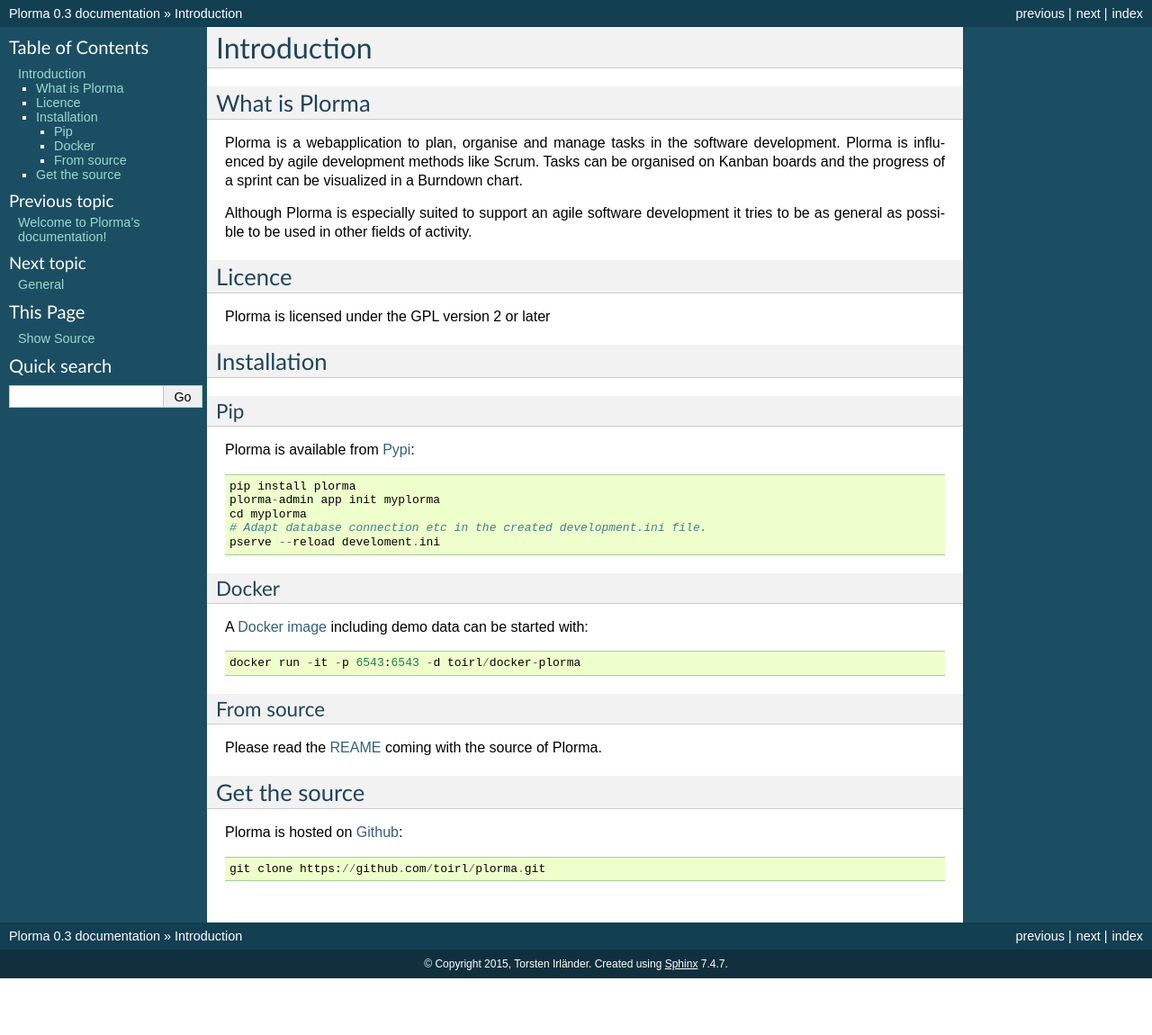
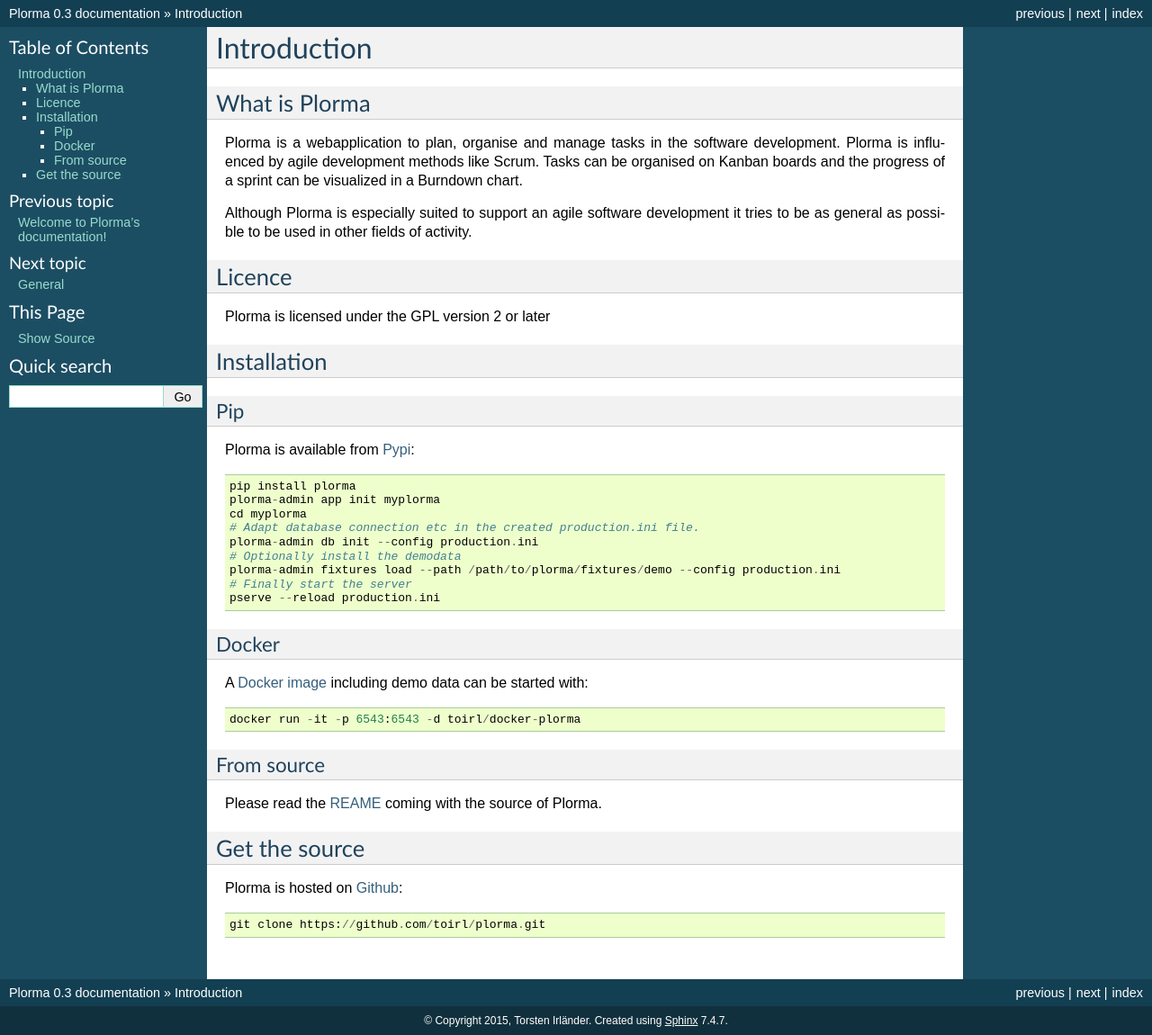
Before and after one commit to toirl/plorma, a Sphinx documentation site: the page built from docs/source/intro.rst, in a window 1280 px wide. Shown: the whole page at 90% size. Built offline with Sphinx 7.4.7, drawn with Linux system fonts in a browser that asks for light colours; before the commit the page ends 1087 px from its top, so only the background shows below that.

Commit message:
Fixed hints on installing from pypi

```diff
--- a/docs/source/intro.rst
+++ b/docs/source/intro.rst
@@ -24,8 +24,12 @@
         pip install plorma
         plorma-admin app init myplorma
         cd myplorma
-        # Adapt database connection etc in the created development.ini file.
-        pserve --reload develoment.ini
+        # Adapt database connection etc in the created production.ini file.
+        plorma-admin db init --config production.ini
+        # Optionally install the demodata
+        plorma-admin fixtures load --path /path/to/plorma/fixtures/demo --config production.ini
+        # Finally start the server
+        pserve --reload production.ini
 
 Docker
 ------
```
